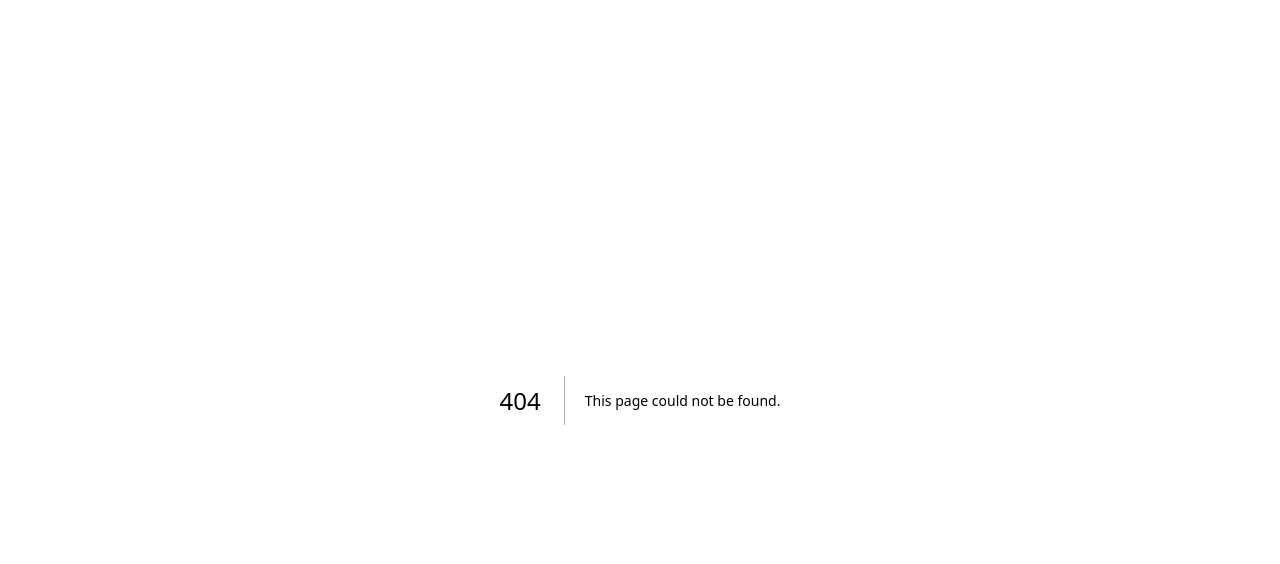
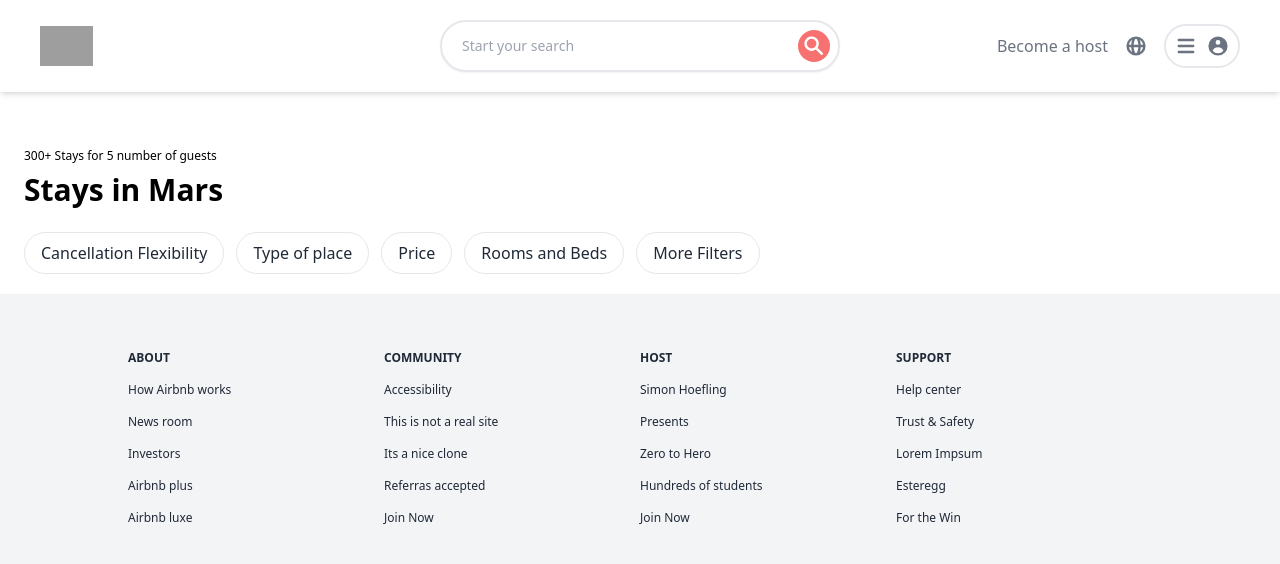
Before and after one commit to SimonHoefling/my-airbnb-clone, a Next.js app: page /search in a window 1280 px wide. Before the commit this address had no page. Shown: the top 564 px of the page. Built offline with nearby package versions, Linux system fonts and the light colour scheme; grey boxes are pictures that could not be loaded.

Commit message:
Started Search page

```diff
--- a/src/components/Header.js
+++ b/src/components/Header.js
@@ -9,12 +9,15 @@
 import 'react-date-range/dist/styles.css'; // main style file
 import 'react-date-range/dist/theme/default.css'; // theme css file
 import { DateRangePicker } from 'react-date-range';
+import { useRouter } from 'next/router';
+
 
 function Header() {
   const [searchInput, setSeachInput] = useState("");
   const [startDate, setStartDate] = useState(new Date());
   const [endDate, setEndDate] = useState(new Date());
   const [noOfGuests, setNoOfGuests] = useState(1);
+  const router = useRouter();
 
   const handleSelect = (ranges) => {
     setStartDate(ranges.selection.startDate);
@@ -36,7 +39,8 @@
     <header className="sticky top-0 z-50 grid grid-cols-3 bg-white shadow-md p-5
                         md:px-10">
       {/* Left section */}
-      <div className="relative flex items-center h-10 cursor-pointer my-auto">
+      <div onClick={() => router.push("/")}
+            className="relative flex items-center h-10 cursor-pointer my-auto">
         <Image
           src="https://links.papareact.com/qd3"
           layout="fill"
--- a/src/pages/_app.js
+++ b/src/pages/_app.js
@@ -1,4 +1,7 @@
 import '@/styles/globals.css'
+import 'tailwindcss/tailwind.css'
+
+
 
 export default function App({ Component, pageProps }) {
   return <Component {...pageProps} />
--- /dev/null
+++ b/src/pages/search.js
@@ -0,0 +1,29 @@
+import Footer from "@/components/Footer";
+import Header from "@/components/Header";
+
+function Search() {
+  return (
+    <div>
+      <Header />
+
+      <main className="flex">
+        <section className="flex-grow pt-14 px-6">
+          <p className="text-xs">300+ Stays for 5 number of guests</p>
+
+          <h1 className="text-3xl font-semibold mt-2 mb-6">Stays in Mars</h1>
+          <div className="hidden md:inline-flex mb-5 space-x-3 text-gray-800 whitespace-nowrap">
+            <p className="button">Cancellation Flexibility</p>
+            <p className="button">Type of place</p>
+            <p className="button">Price</p>
+            <p className="button">Rooms and Beds</p>
+            <p className="button">More Filters</p>
+          </div>
+        </section>
+      </main>
+
+      <Footer/>
+    </div>
+  )
+}
+
+export default Search;
--- a/src/styles/globals.css
+++ b/src/styles/globals.css
@@ -25,3 +25,14 @@
     )
     rgb(var(--background-start-rgb)); */
 }
+
+
+@layer components {
+  .button {
+    @apply px-4 py-2 border rounded-full cursor-pointer
+    hover:shadow-lg
+    active:scale-95
+    active:bg-gray-100
+    transition transform duration-100 ease-out;
+  }
+}
```
